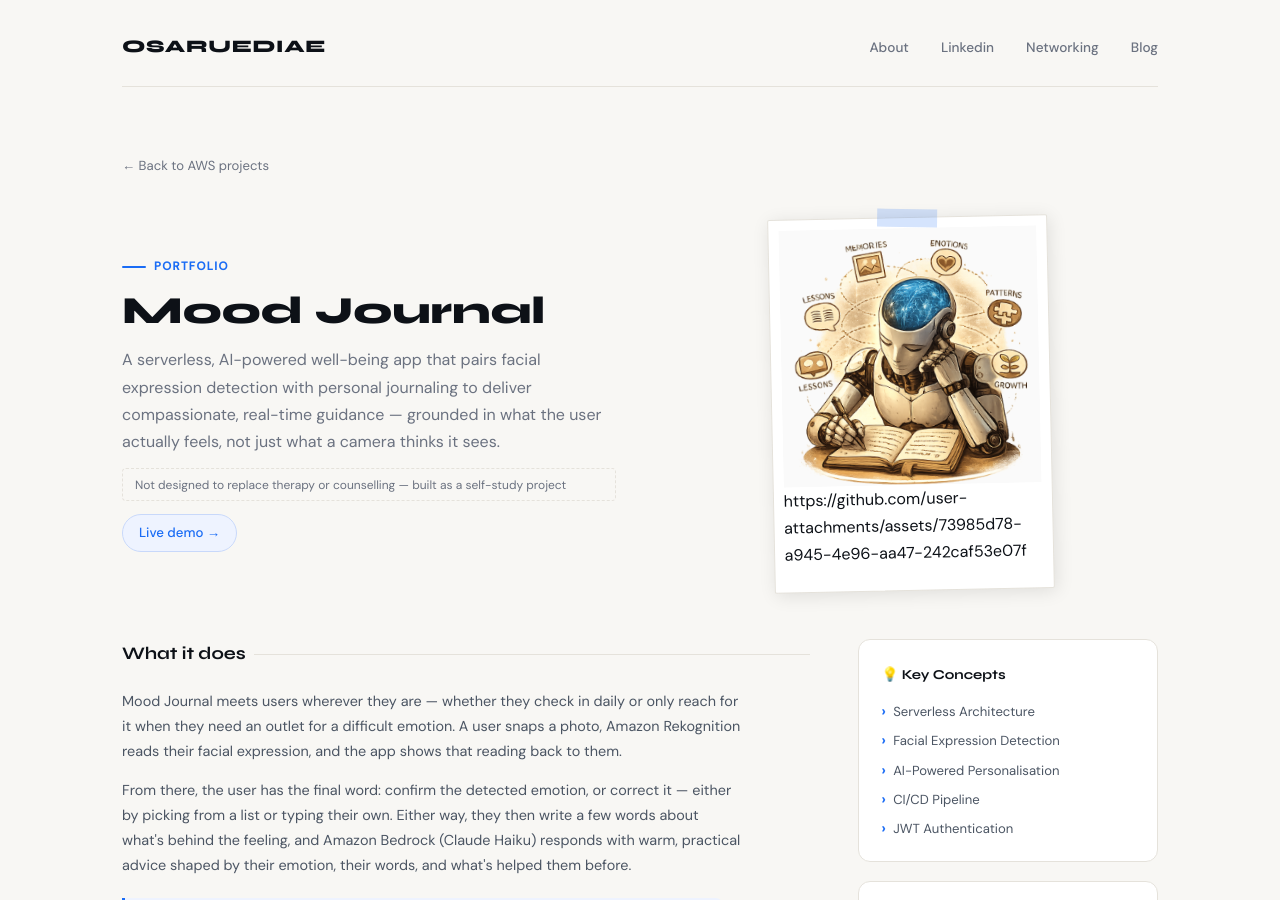
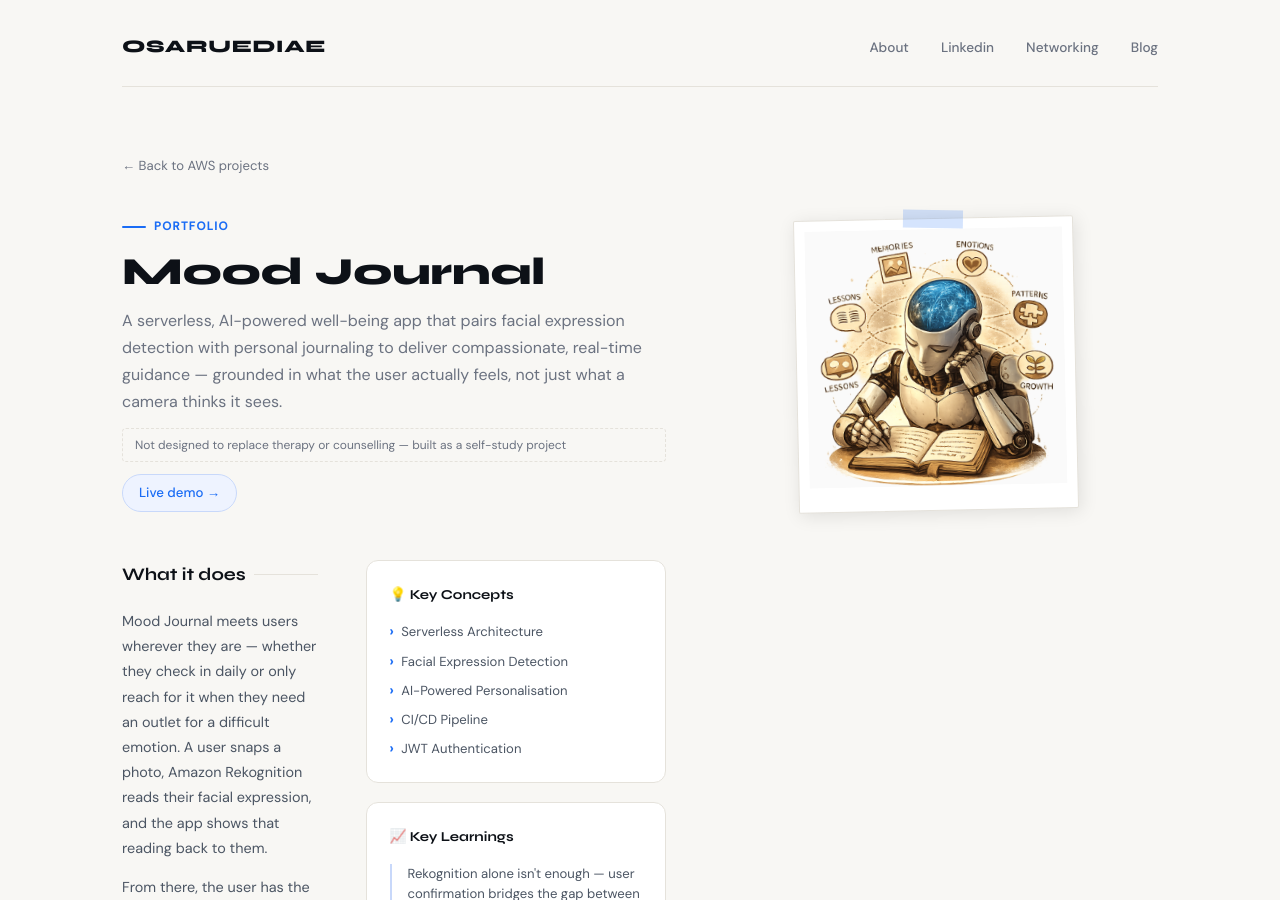
Before and after one commit to Edidevi/Expression-V1, a Jekyll site: the page built from index.html, in a window 1280 px wide and 900 px high. Built offline with Jekyll 4.4.1, drawn with Linux system fonts in a browser that asks for light colours.

Commit message:
Update expression.html

```diff
--- a/_layouts/expression.html
+++ b/_layouts/expression.html
@@ -476,8 +476,7 @@
     {% if page.hero_image %}
     <div class="polaroid-wrap">
       <div class="polaroid">
-        <img src="{{ page.hero_image }}" alt="{{ page.title }} hero image"> https://github.com/user-attachments/assets/73985d78-a945-4e96-aa47-242caf53e07f
-      </div>
+        <img src="{{ page.hero_image }}" alt="{{ page.title }} hero image">
     </div>
     {% endif %}
   </div>
```
